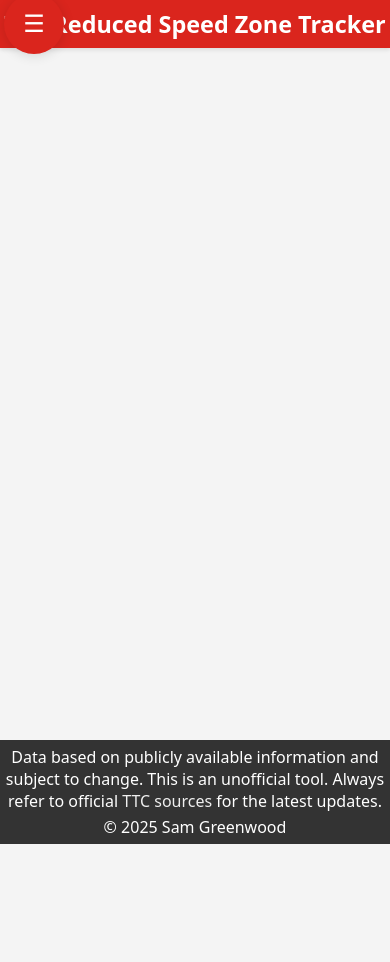
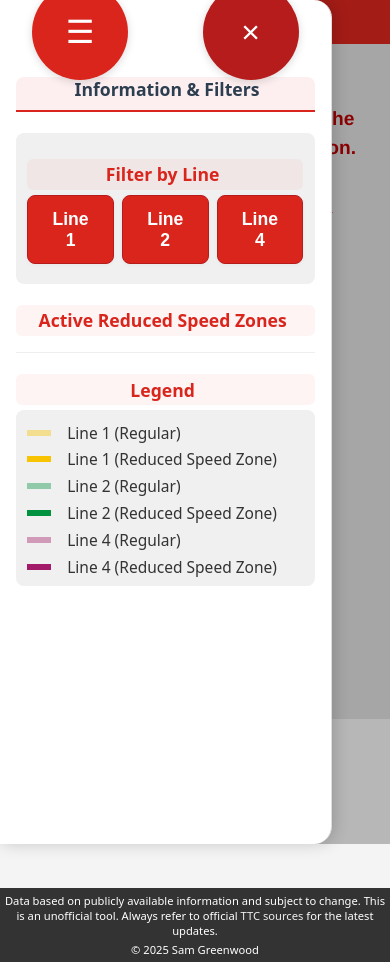
Before and after one commit to SamGreenwood1/ttc-rsz-map, a plain HTML site: page index.html in a window 390 px wide. Both pictures are taken after a click on the button "Open menu". Before the commit the page ends 844 px from the top, so only its background shows below. Drawn offline with nearby package versions, Linux system fonts and the light colour scheme; no server answers.

Commit message:
fix mobile site

```diff
--- a/index.html
+++ b/index.html
@@ -23,13 +23,15 @@
   </head>
   <body>
     <header>
-      <button class="sidebar-toggle" id="sidebarToggle" title="Toggle sidebar">☰</button>
+      <button class="sidebar-toggle" id="sidebarToggle" title="Toggle sidebar" aria-label="Open menu"> 5d2</button>
       <h1>TTC Reduced Speed Zone Tracker</h1>
       <!-- Future nav links can go here -->
     </header>
+    <div id="sidebar-backdrop"></div>
 
     <main>
-      <aside>
+      <aside aria-label="Sidebar menu">
+        <button class="sidebar-toggle mobile-close" id="sidebarClose" title="Close sidebar" aria-label="Close menu" style="display:none;">&times;</button>
         <h2>Information & Filters</h2>
 
         <div class="filter-group">
--- a/script.js
+++ b/script.js
@@ -5,17 +5,80 @@ const geoJsonLayers = {}; // To store references to GeoJSON layers for filtering
 document.addEventListener("DOMContentLoaded", function () {
   const aside = document.querySelector("aside");
   const toggleBtn = document.getElementById("sidebarToggle");
+  const closeBtn = document.getElementById("sidebarClose");
+  const backdrop = document.getElementById("sidebar-backdrop");
   let collapsed = localStorage.getItem("sidebarCollapsed") === "true";
 
+  function isMobile() {
+    return window.matchMedia("(max-width: 600px)").matches;
+  }
+
   function updateSidebarState() {
-    aside.classList.toggle("aside-collapsed", collapsed);
+    aside.classList.toggle("aside-collapsed", collapsed && !isMobile());
+    if (isMobile()) {
+      aside.classList.remove("aside-collapsed");
+      aside.classList.remove("mobile-visible");
+      closeBtn.style.display = "none";
+      backdrop.classList.remove("active");
+    } else {
+      aside.classList.remove("mobile-visible");
+      closeBtn.style.display = "none";
+      backdrop.classList.remove("active");
+    }
     toggleBtn.innerText = "☰";
     localStorage.setItem("sidebarCollapsed", collapsed);
   }
 
+  function openSidebarMobile() {
+    if (isMobile()) {
+      aside.classList.add("mobile-visible");
+      closeBtn.style.display = "block";
+      backdrop.classList.add("active");
+      document.body.style.overflow = "hidden";
+    }
+  }
+
+  function closeSidebarMobile() {
+    if (isMobile()) {
+      aside.classList.remove("mobile-visible");
+      closeBtn.style.display = "none";
+      backdrop.classList.remove("active");
+      document.body.style.overflow = "auto";
+    }
+  }
+
   toggleBtn.addEventListener("click", function () {
-    collapsed = !collapsed;
-    updateSidebarState();
+    if (isMobile()) {
+      openSidebarMobile();
+    } else {
+      collapsed = !collapsed;
+      updateSidebarState();
+    }
+  });
+
+  closeBtn.addEventListener("click", function () {
+    closeSidebarMobile();
+  });
+
+  backdrop.addEventListener("click", function () {
+    closeSidebarMobile();
+  });
+
+  // Hide sidebar on mobile by default
+  if (isMobile()) {
+    aside.classList.remove("mobile-visible");
+    closeBtn.style.display = "none";
+    backdrop.classList.remove("active");
+  }
+
+  // Close sidebar if window resized to desktop
+  window.addEventListener("resize", function () {
+    if (!isMobile()) {
+      aside.classList.remove("mobile-visible");
+      closeBtn.style.display = "none";
+      backdrop.classList.remove("active");
+      document.body.style.overflow = "auto";
+    }
   });
 
   // Initial state
--- a/style.css
+++ b/style.css
@@ -401,26 +401,120 @@ footer a:focus-visible {
 }
 
 @media (max-width: 600px) {
-  header {
-    min-height: 48px;
-    padding: 0.3em 1vw;
+  body {
+    overflow: auto;
+  }
+  main {
+    flex-direction: column;
+    height: auto;
+    min-height: 100vh;
+  }
+  aside {
+    position: fixed;
+    top: 0;
+    left: 0;
+    width: 85vw !important;
+    max-width: 350px;
+    min-width: 0 !important;
+    height: 100vh;
+    z-index: 1000;
+    background: var(--sidebar-bg);
+    box-shadow: 2px 0 16px rgba(0,0,0,0.18);
+    border-radius: 0 18px 18px 0;
+    transform: translateX(-100%);
+    transition: transform 0.3s cubic-bezier(.4,1.4,.6,1);
+    padding-top: 3.5em;
+    padding-bottom: 2em;
+    overflow-y: auto;
+  }
+  aside.mobile-visible {
+    transform: translateX(0);
+  }
+  #map-container {
+    width: 100vw;
+    height: 80vh;
+    min-height: 300px;
+    flex: 1 1 auto;
+    position: relative;
+    z-index: 1;
+  }
+  #map {
+    width: 100vw;
+    height: 80vh;
+    min-height: 300px;
   }
   .sidebar-toggle {
-    width: 2.5em;
-    height: 2.5em;
-    font-size: 1.5rem;
-    left: 1vw;
+    position: fixed;
+    top: 1em;
+    left: 1em;
+    z-index: 1100;
+    width: 3em;
+    height: 3em;
+    font-size: 2rem;
+    background: var(--ttc-red);
+    color: #fff;
+    border-radius: 50%;
+    box-shadow: 0 2px 8px rgba(0,0,0,0.15);
+    border: none;
+    display: flex;
+    align-items: center;
+    justify-content: center;
   }
-  header h1 {
-    font-size: clamp(1rem, 6vw, 1.5rem);
+  .sidebar-toggle.mobile-close {
+    left: auto;
+    right: 1em;
+    background: var(--ttc-red-dark);
   }
-  header, footer {
-    padding-left: 1vw;
-    padding-right: 1vw;
-    font-size: 1rem;
+  .line-filter-btn, #active-zones-list li {
+    min-height: 48px;
+    font-size: 1.1rem;
+    margin-bottom: 0.5em;
+    padding: 0.7em 1em;
+    border-radius: 8px;
+    touch-action: manipulation;
+    user-select: none;
+    box-shadow: 0 1px 4px rgba(0,0,0,0.04);
+    transition: background 0.2s, color 0.2s, border 0.2s;
+  }
+  #active-zones-list li {
+    margin-bottom: 0.7em;
+    font-size: 1.05rem;
+    background: #fff;
+    border: 1px solid var(--zone-border);
+    box-shadow: 0 1px 4px rgba(0,0,0,0.04);
+    padding: 0.7em 1em;
+    border-radius: 8px;
+    display: flex;
+    flex-direction: column;
+    gap: 0.2em;
+  }
+  .line-filter-btn:active, #active-zones-list li:active {
+    background: var(--zone-hover);
+    color: var(--ttc-red-dark);
   }
   aside h2, aside h3 {
-    font-size: 1rem;
+    font-size: 1.1rem;
     padding-left: 0.2em;
+    margin-top: 1.2em;
+  }
+  .legend-group > div {
+    font-size: 0.98rem;
+    margin-bottom: 0.5em;
+  }
+  #sidebar-backdrop {
+    display: none;
+    position: fixed;
+    top: 0;
+    left: 0;
+    width: 100vw;
+    height: 100vh;
+    background: rgba(0,0,0,0.25);
+    z-index: 900;
+    transition: opacity 0.2s;
+    opacity: 0;
+  }
+  #sidebar-backdrop.active {
+    display: block;
+    opacity: 1;
   }
 }
```
